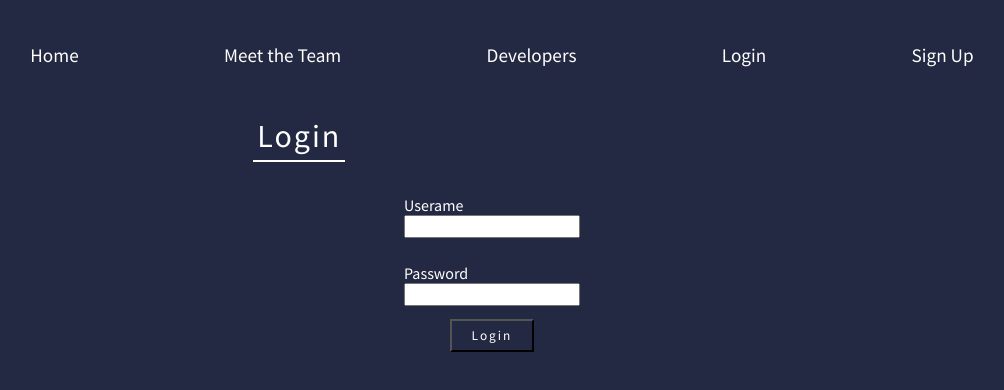
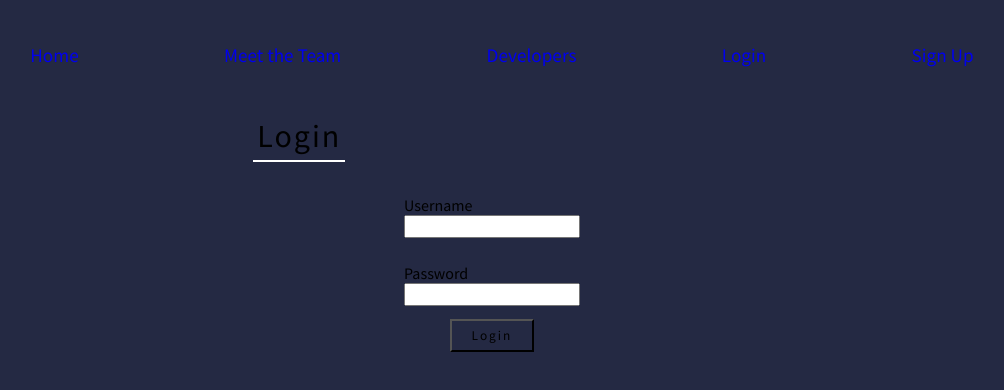
Before and after one commit to Co-Make-33/frontEnd, a React (Create React App) app: page /login in a window 1280 px wide. Shown: the top 390 px of the page, without its empty margins (148-1152 px from the left). Built offline with nearby package versions, Linux system fonts and the light colour scheme.

Commit message:
login is now communicating with the backend and functional

```diff
--- a/src/App.js
+++ b/src/App.js
@@ -35,7 +35,7 @@ function App() {
         <Route path="/login" component={Login} />
         <Route path="/signup" component={Signup} />
         <Route path="/addissue" component={AddIssue} />
-        <Route path="/issueslist" component={IssuesPage} />
+        <PrivateRoute path="/issueslist" component={IssuesPage} />
         <Route path="/createprofile" component={CreateProfile} />
       </Router>
     </div>
--- a/src/components/Login.js
+++ b/src/components/Login.js
@@ -1,9 +1,11 @@
-import React from 'react';
+import React, {useState} from 'react';
+import axios from 'axios';
+import {useHistory} from 'react-router-dom';
 import styled, { createGlobalStyle } from 'styled-components';
 
 const LoginPage = createGlobalStyle`
 * {
-    color: white;
+    /* color: white; */
 };
 body {
     background-color: #242943
@@ -43,17 +45,39 @@ const ButtonStyle = styled.button`
 
 
 const initialFormValues = {
-    username:'',
-    email:'',
-}
+    credentials: {
+        username:'',
+        password:''
+    }
+};
+
 const initialFormErrors = {
     username:'',
     email:'',
 }
 
 const Login = () => {
+    const [formData, setFormData] = useState(initialFormValues)
+    const {push} = useHistory()
 
+    const handleChange = (e) => {
+        setFormData({
+            credentials: {...formData.credentials, [e.target.name]: e.target.value}
+        })
+    }
 
+    const handleSubmit = (e) => {
+        e.preventDefault();
+        axios
+            .post(' https://co-make-33.herokuapp.com/api/login', formData.credentials)
+            .then( res => {
+                sessionStorage.setItem('token', res.data.payload)
+                push('/issueslist')
+            })
+            .catch( err => {
+                console.log(err.message)
+            })
+    }
 
     return (
 <>
@@ -63,11 +87,11 @@ const Login = () => {
             <H3style>Login</H3style>
         </LoginTxtDiv>
 
-        <FormStyle>
-            <LabelStyle>Userame<br/>
+        <FormStyle onSubmit={handleSubmit}>
+            <LabelStyle>Username<br/>
                 <input
-                // value={values.username}
-                // onChange={onChange}
+                value={formData.credentials.username}
+                onChange={handleChange}
                 name='username'
                 type='text'
                 />
@@ -75,8 +99,8 @@ const Login = () => {
 
             <LabelStyle>Password<br/>
                 <input
-                // value={values.password}
-                // onChange={onChange}
+                value={formData.credentials.password}
+                onChange={handleChange}
                 name='password'
                 type='password'
                 />
```
